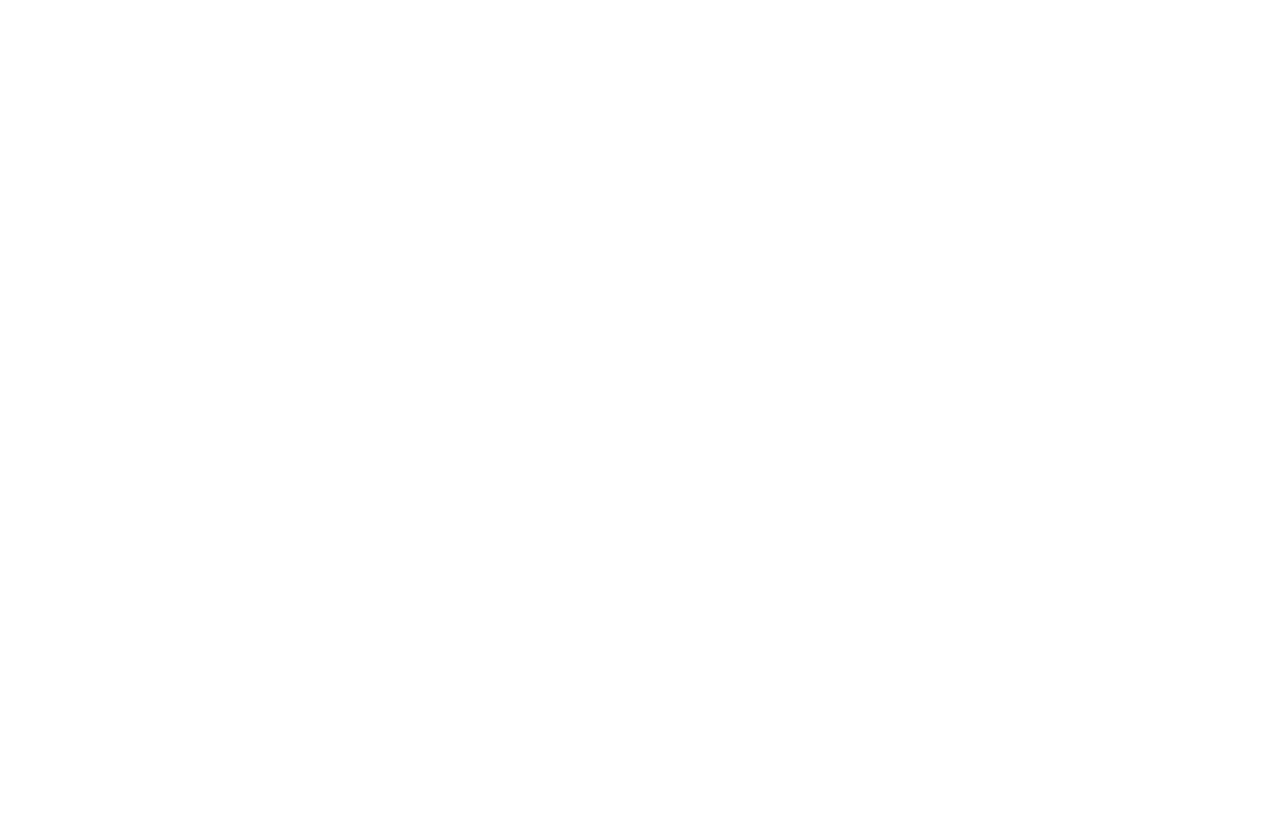
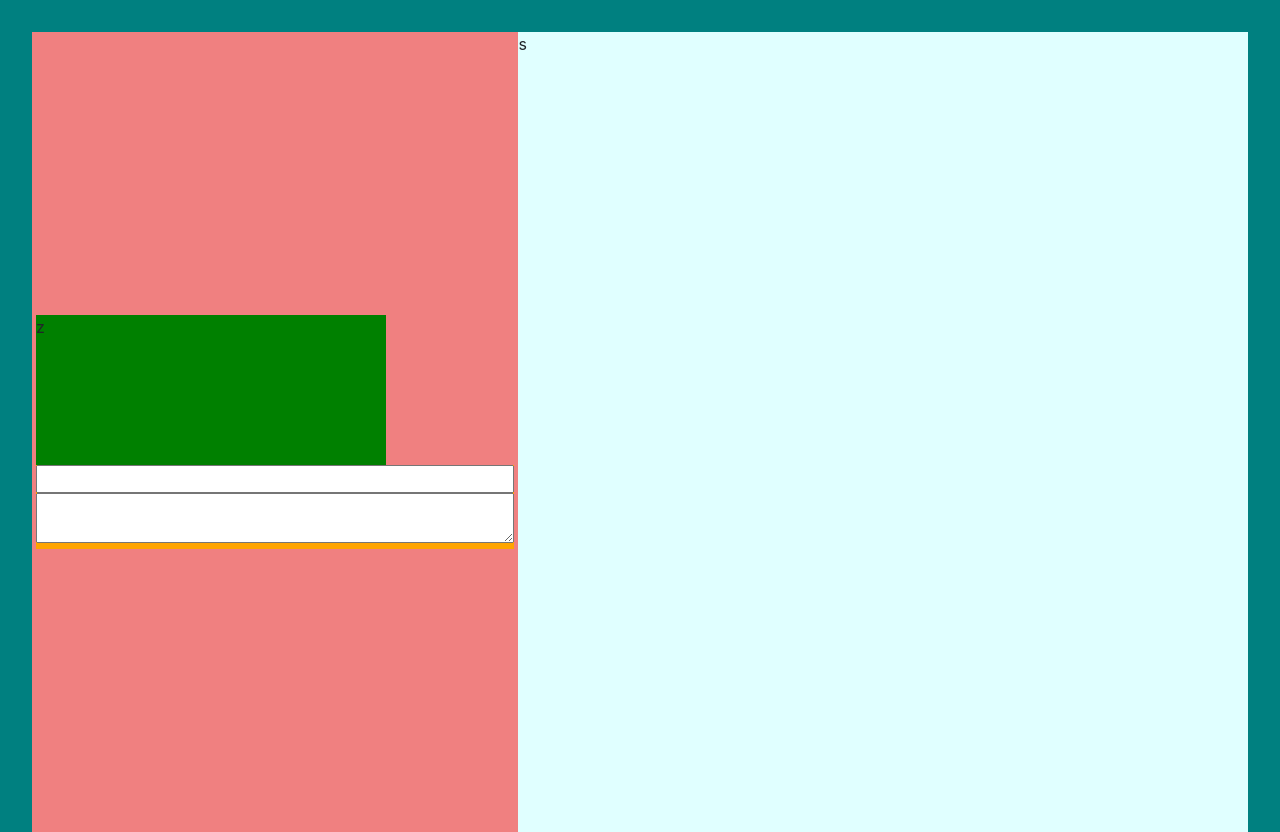
Before and after one commit to DonCastillo/To-Do-List-App, a plain HTML site: page index.html in a window 1280 px wide. Before the commit the page ends 800 px from the top, so only its background shows below. Drawn offline with Linux system fonts and the light colour scheme.

Commit message:
initial style

```diff
--- a/css/style.css
+++ b/css/style.css
@@ -1,3 +1,55 @@
 body{
     /* background-color:blue; */
+    background-color:teal;
 }
+#wrapper{
+    margin:2em;
+}
+section{
+    float:left;
+    min-height:100vh;
+}
+.to-do-panel{
+    background-color:lightcoral;
+    display:inline-flex;
+    justify-content:center;
+    align-items: center;
+    width:40%;
+}
+#to-do{
+
+}
+.tasks-panel{
+    background-color:lightcyan;
+    width:60%;
+}
+#to-do #top-panel{
+    min-height: 150px;
+    width:350px;
+    background-color:green;
+}
+form{
+    background-color:orange;
+}
+form input,
+form textarea{
+    width:100%;
+    padding:0;
+    margin:0;
+}
+
+@media screen and (max-width: 1199px) {
+
+}
+
+@media screen and (max-width: 991px) {
+
+}
+
+@media screen and (max-width: 767px) {
+    section{
+        float: unset;
+        min-height:50vh;
+        width:100%;
+    }
+}
--- a/index.html
+++ b/index.html
@@ -17,6 +17,27 @@
         <!--[if lt IE 7]>
             <p class="browsehappy">You are using an <strong>outdated</strong> browser. Please <a href="#">upgrade your browser</a> to improve your experience.</p>
         <![endif]-->
+        <!-- <div class="container">
+            <div class="row">
+                s
+            </div>
+        </div> -->
+        <div id="wrapper">
+            <section class="to-do-panel">
+                <div id="to-do">
+                    <div id="top-panel">z</div>
+                    <div id="bottom-panel">
+                        <form>
+                            <input id="task-title" type="text" >
+                            <textarea id="task-description"></textarea>
+
+                        </form>
+                    </div>
+                </div>
+            </section>
+            <section class="tasks-panel">s</section>
+        </div>
+
 
         <script src="js/script.js" async defer></script>
     </body>
```
